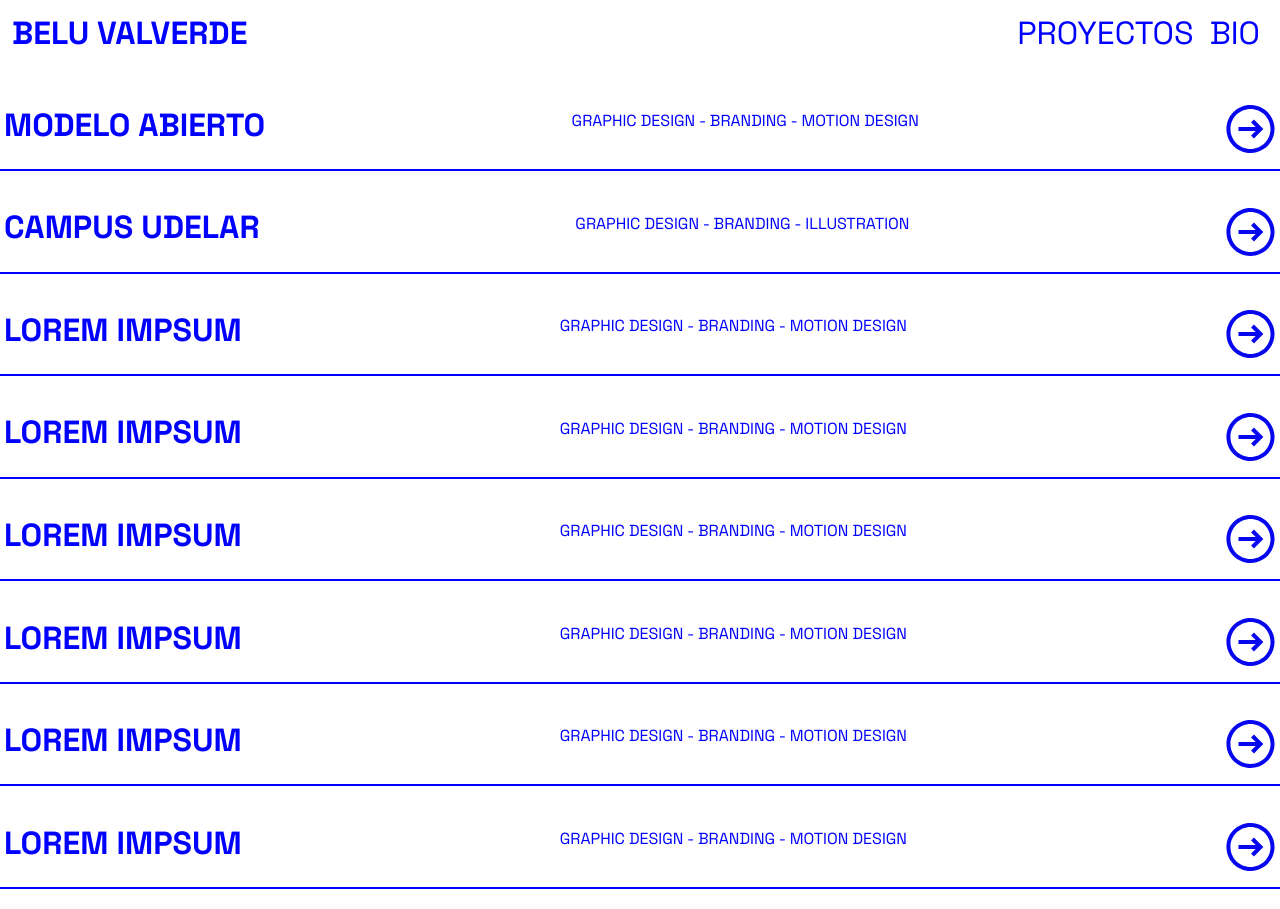
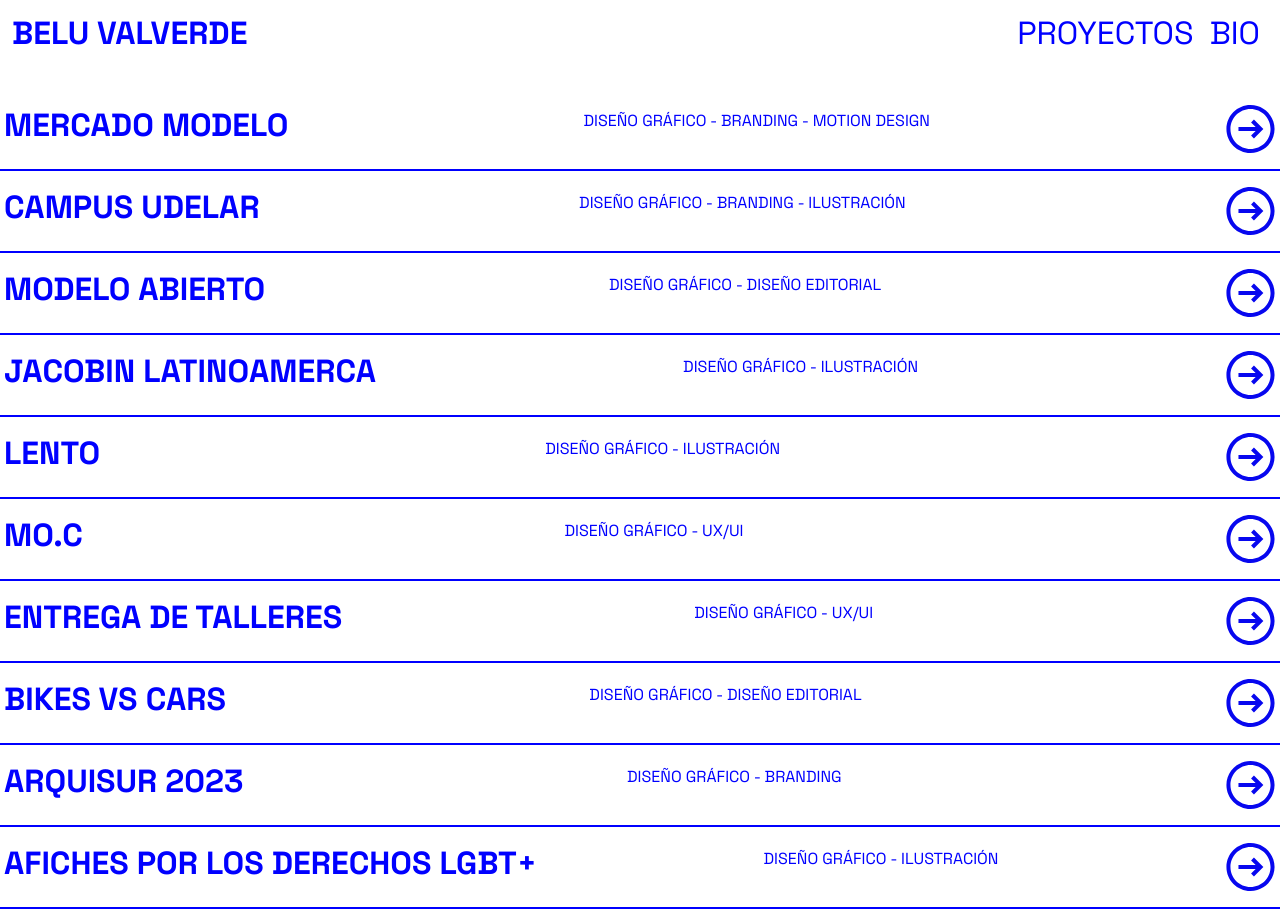
Before and after one commit to valverde-belu/BelenValverde-Portfolio, a website: page pages/proyectos.html in a window 1280 px wide. Drawn offline with nearby package versions, Linux system fonts and the light colour scheme.

Commit message:
se agrego el texto

```diff
--- a/pages/proyectos.html
+++ b/pages/proyectos.html
@@ -42,60 +42,94 @@
     <section class="container-proyect-list">
      <!-- start first proyect -->
         <div class="item-proyect-list">
-        <a href="./modelo-abierto.html"><h2 class="text-bold, text-uppercase wow fadeInUp">Modelo Abierto</h2></a>
-        <p class="text-uppercase wow fadeInUp" >graphic design - branding - motion design</p>
+          <div class="project-title">
+            <a href="./mercado-modelo.html"><h2 class="text-bold, text-uppercase wow fadeInUp">Mercado Modelo</h2></a>
+          </div>
+            <p class="text-uppercase wow fadeInUp">diseño gráfico - branding - motion design</p>
         <img src="../img/arrow.svg" height="48" alt="Flecha" class="wow fadeInUp">
     </div>
     <!-- ends first proyect -->
     <!-- start second proyect -->
     <div class="item-proyect-list">
+      <div class="project-title">
         <a href="./campus-udelar.html"><h2 class="text-bold, text-uppercase wow fadeInUp">Campus Udelar</h2></a>
-        <p class="text-uppercase wow fadeInUp">graphic design - branding - illustration</p>
+      </div>
+        <p class="text-uppercase wow fadeInUp">diseño gráfico - branding - ilustración</p>
         <img src="../img/arrow.svg" height="48" alt="Flecha" class="wow fadeInUp">
     </div>
     <!-- ends second proyect -->
     <!-- start third proyect -->
     <div class="item-proyect-list">
-        <h2 class="text-bold, text-uppercase wow fadeInUp">Lorem Impsum</h2>
-        <p class="text-uppercase wow fadeInUp">graphic design - branding - motion design</p>
+      <div class="project-title">
+        <h2 class="text-bold, text-uppercase wow fadeInUp">Modelo Abierto</h2>
+      </div>
+        <p class="text-uppercase wow fadeInUp">diseño gráfico - diseño editorial</p>
         <img src="../img/arrow.svg" height="48" alt="Flecha" class="wow fadeInUp">
     </div>
     <!-- ends third proyect -->
     <!-- start fourth proyect -->
     <div class="item-proyect-list">
-        <h2 class="text-bold, text-uppercase wow fadeInUp">Lorem Impsum</h2>
-        <p class="text-uppercase wow fadeInUp">graphic design - branding - motion design</p>
+      <div class="project-title">
+        <h2 class="text-bold, text-uppercase wow fadeInUp">Jacobin Latinoamerca</h2>
+      </div>
+        <p class="text-uppercase wow fadeInUp">diseño gráfico - ilustración</p>
         <img src="../img/arrow.svg" height="48" alt="Flecha" class="wow fadeInUp">
     </div>
     <!-- ends fourth proyect -->
     <!-- start fifth proyect -->
     <div class="item-proyect-list">
-        <h2 class="text-bold, text-uppercase wow fadeInUp">Lorem Impsum</h2>
-        <p class="text-uppercase wow fadeInUp">graphic design - branding - motion design</p>
+      <div class="project-title">
+        <h2 class="text-bold, text-uppercase wow fadeInUp">Lento</h2>
+      </div>
+        <p class="text-uppercase wow fadeInUp">diseño gráfico - ilustración</p>
         <img src="../img/arrow.svg" height="48" alt="Flecha" class="wow fadeInUp">
     </div>
     <!-- ends fifth proyect -->
     <!-- start sixth proyect -->
     <div class="item-proyect-list">
-        <h2 class="text-bold, text-uppercase wow fadeInUp">Lorem Impsum</h2>
-        <p class="text-uppercase wow fadeInUp">graphic design - branding - motion design</p>
+      <div class="project-title">
+        <h2 class="text-bold, text-uppercase wow fadeInUp">MO.C</h2>
+      </div>
+        <p class="text-uppercase wow fadeInUp">diseño gráfico - ux/ui</p>
         <img src="../img/arrow.svg" height="48" alt="Flecha" class="wow fadeInUp">
     </div>
     <!-- ends sixth proyect -->
     <!-- start seventh proyect -->
     <div class="item-proyect-list">
-        <h2 class="text-bold, text-uppercase wow fadeInUp">Lorem Impsum</h2>
-        <p class="text-uppercase wow fadeInUp">graphic design - branding - motion design</p>
+      <div class="project-title">
+        <h2 class="text-bold, text-uppercase wow fadeInUp">Entrega de Talleres</h2>
+      </div>
+        <p class="text-uppercase wow fadeInUp">diseño gráfico - ux/ui</p>
         <img src="../img/arrow.svg" height="48" alt="Flecha" class="wow fadeInUp">
     </div>
     <!-- ends sevent proyect -->
     <!-- start eighth proyect -->
     <div class="item-proyect-list">
-        <h2 class="text-bold, text-uppercase wow fadeInUp">Lorem Impsum</h2>
-        <p class="text-uppercase wow fadeInUp">graphic design - branding - motion design</p>
+      <div class="project-title">
+        <h2 class="text-bold, text-uppercase wow fadeInUp">Bikes vs Cars</h2>
+      </div>
+        <p class="text-uppercase wow fadeInUp">diseño gráfico - diseño editorial</p>
         <img src="../img/arrow.svg" height="48" alt="Flecha" class="wow fadeInUp">
     </div>
     <!-- ends eighth proyect -->
+    <!-- start ninth proyect -->
+    <div class="item-proyect-list">
+      <div class="project-title">
+        <h2 class="text-bold, text-uppercase wow fadeInUp">Arquisur 2023</h2>
+      </div>
+      <p class="text-uppercase wow fadeInUp">diseño gráfico - branding</p>
+      <img src="../img/arrow.svg" height="48" alt="Flecha" class="wow fadeInUp">
+    </div>
+    <!-- ends ninth proyect -->
+    <!-- start tenth proyect -->
+    <div class="item-proyect-list">
+      <div class="project-title">
+        <h2 class="text-bold, text-uppercase wow fadeInUp">Afiches por los derechos LGBT+</h2>
+      </div>
+      <p class="text-uppercase wow fadeInUp">diseño gráfico - ilustración</p>
+      <img src="../img/arrow.svg" height="48" alt="Flecha" class="wow fadeInUp">
+    </div>
+    <!-- ends tenth proyect -->
 </main>
 <!-- start footer -->
 <footer>
--- a/scss/_list.scss
+++ b/scss/_list.scss
@@ -1,7 +1,5 @@
-
-
 .container-proyect-list{
-    @include flex(column,space-between ,flex-start);
+    @include flex(row,space-between ,flex-start);
 
     padding-top: 0px;
     padding-bottom: 0px;
@@ -9,7 +7,7 @@
 }
 
 .item-proyect-list{
-    @include flex(row,space-between ,center);
+    @include flex(column,space-between,flex-start);
 
     width: 100%;
     padding-top: 16px;
@@ -21,10 +19,11 @@
     border-color: $mainColor;
 
     img{
-        width: 4%;
+        width: 4vw;
     }
 
     h2{
+        width: 50vw;
         font-weight: bold;
         &:hover{
             color: $secondaryColor;
@@ -32,4 +31,12 @@
         }
     }
 
+    p{
+        padding-left: 50%;
+        width: 46vw;
+    }
 }
+
+.project-title{
+    width: 50vw;
+}
```
Also changed, not shown: pages/bio.html (+22 -7 lines), pages/campus-udelar.html (+10 -10 lines), pages/mercado-modelo.html (renamed from pages/modelo-abierto.html, +18 -10 lines), css/main.css.
